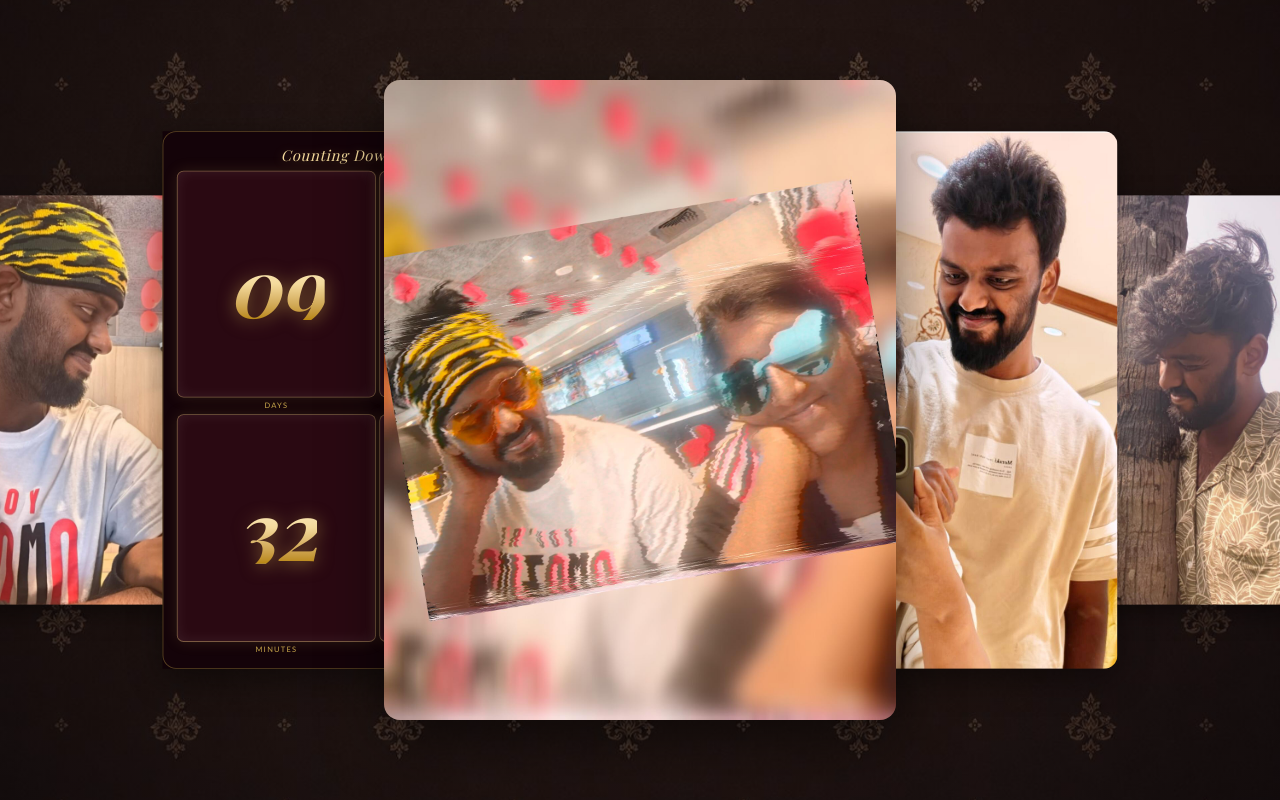
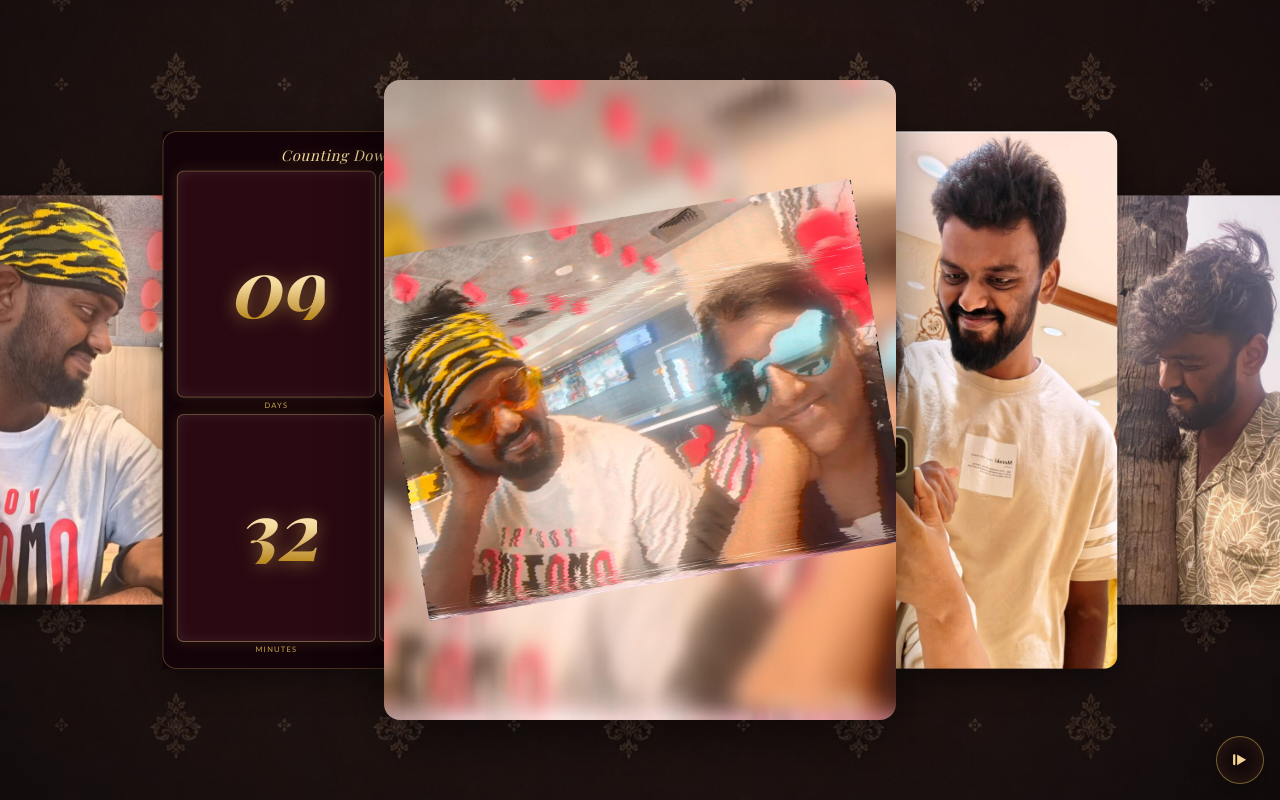
Before and after one commit to Aakash-Thanigaivel/weiv, a React (Vite) app: page /aakashvijislideshow in a window 1280 px wide. Built offline with nearby package versions, Linux system fonts and the light colour scheme; a web font is replaced by a local one.

Commit message:
slideshowmusiq

```diff
--- a/src/pages/SlideshowPage.jsx
+++ b/src/pages/SlideshowPage.jsx
@@ -1,8 +1,10 @@
+import BackgroundMusic from '../components/BackgroundMusic'
 import Slideshow from '../components/slideshow'
 
 export default function SlideshowPage() {
   return (
     <div className="relative h-[100dvh] overflow-hidden text-[#FDF6EC]">
+      <BackgroundMusic />
       <Slideshow />
     </div>
   )
```
